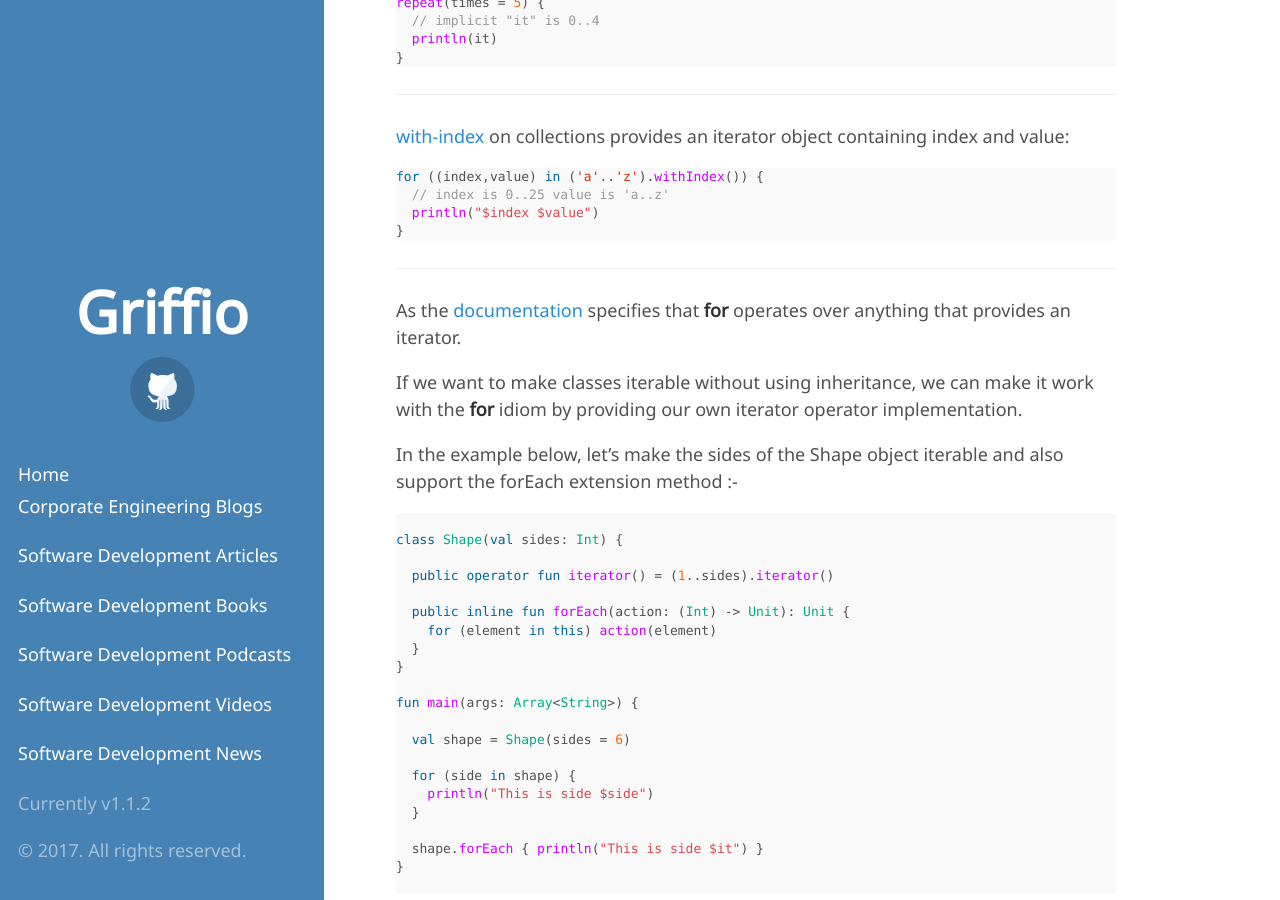
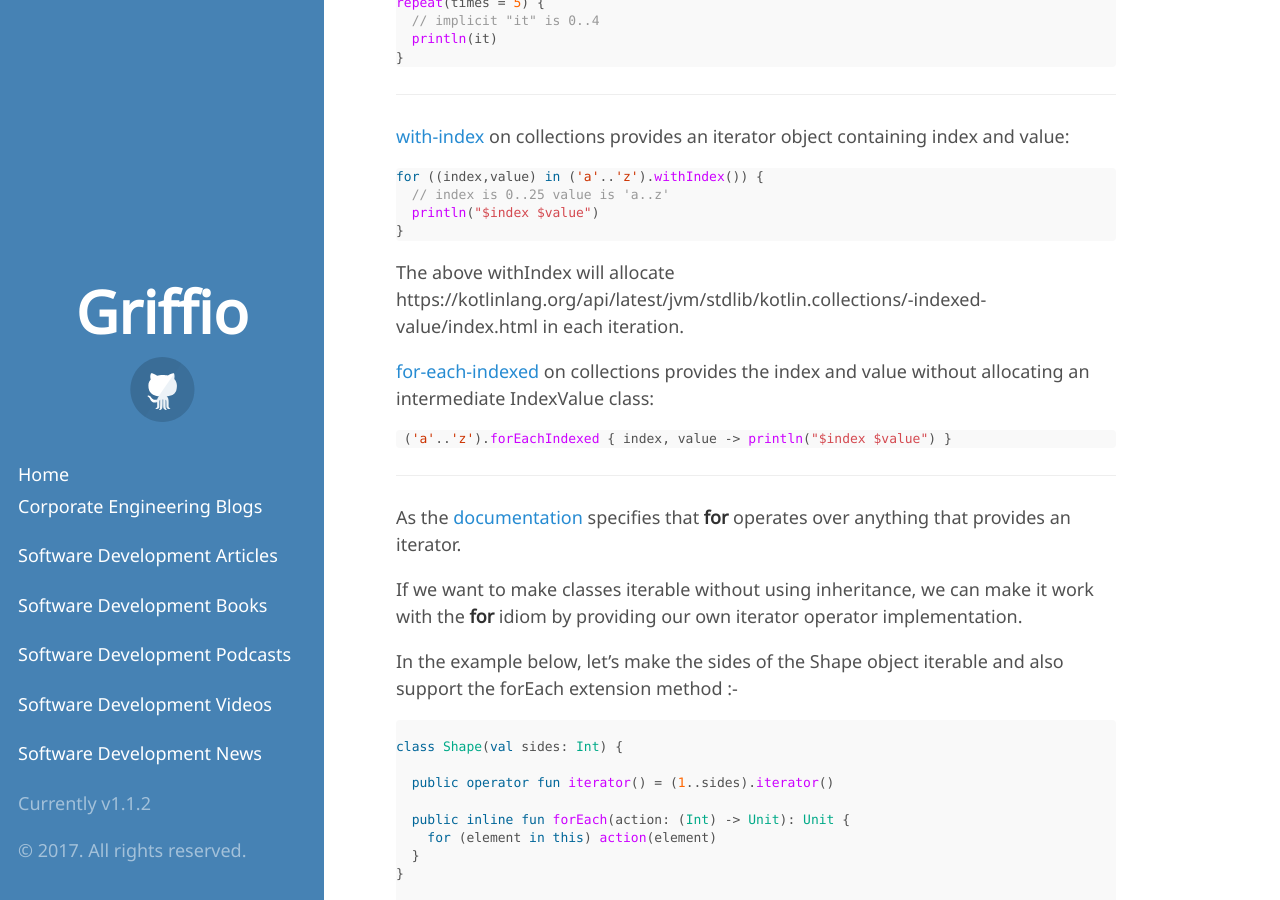
Before and after one commit to griffio/griffio.github.io, a Jekyll site: the page built from _posts/2016-07-25-More-Kotlin-Loops.md, in a window 1280 px wide and 900 px high, scrolled down 1393 px. Built offline with Jekyll 4.4.1, drawn with Linux system fonts in a browser that asks for light colours; some web fonts are replaced.

Commit message:
for-each-indexed

````diff
--- a/_posts/2016-07-25-More-Kotlin-Loops.md
+++ b/_posts/2016-07-25-More-Kotlin-Loops.md
@@ -91,7 +91,12 @@ for ((index,value) in ('a'..'z').withIndex()) {
   println("$index $value")
 }
 ```
+The above withIndex will allocate https://kotlinlang.org/api/latest/jvm/stdlib/kotlin.collections/-indexed-value/index.html in each iteration.
 
+[for-each-indexed](https://kotlinlang.org/api/latest/jvm/stdlib/kotlin.collections/for-each-indexed.html) on collections provides the index and value without allocating an intermediate IndexValue class:
+```kotlin
+ ('a'..'z').forEachIndexed { index, value -> println("$index $value") }
+```
 ---
 
 As the [documentation](https://kotlinlang.org/docs/reference/control-flow.html#for-loops) specifies that **for** operates over anything that provides an iterator.
````
